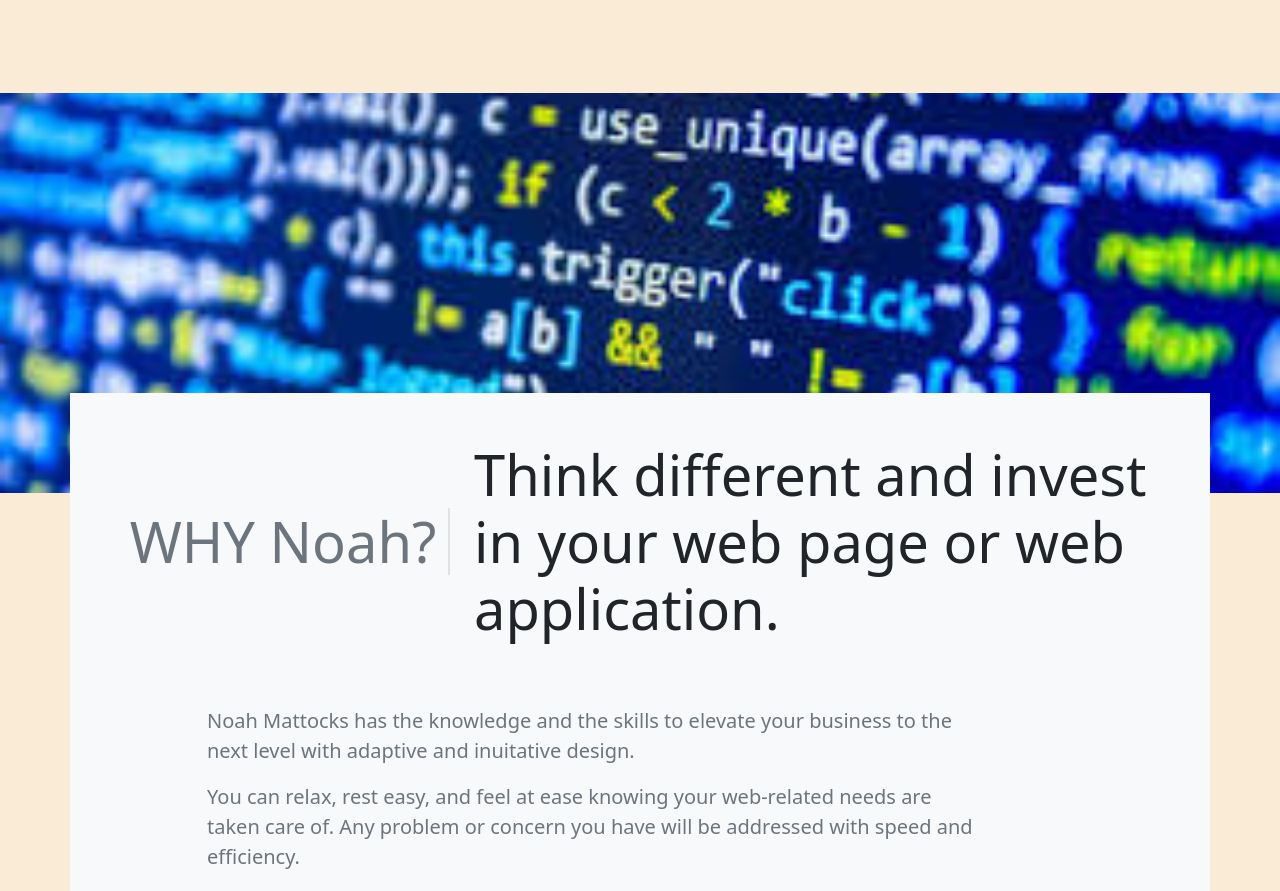
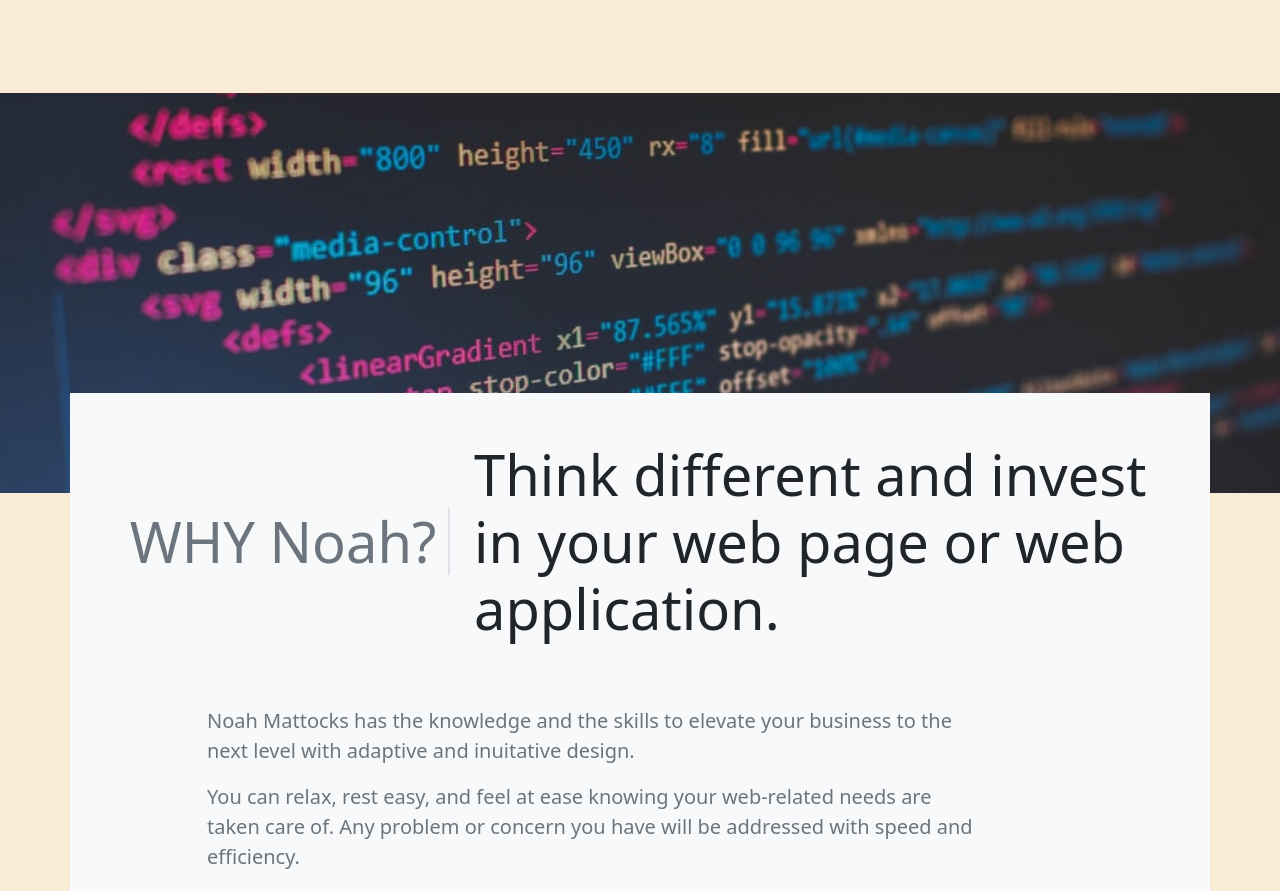
Before and after one commit to TheHalfrican/Noah-Mattocks-Portfolio, a plain HTML site: page index.html in a window 1280 px wide. Shown: the part 1286-2177 px from the top of the page. Drawn offline with nearby package versions, Linux system fonts and the light colour scheme.

Commit message:
updated footer image and added resume to dropdown navbar

```diff
--- a/index.html
+++ b/index.html
@@ -24,6 +24,7 @@
               <ul class="dropdown-menu dropdown-menu-dark" aria-labelledby="navbarDarkDropdownMenuLink">
                 <li><a class="dropdown-item" href="https://www.linkedin.com/in/noah-mattocks-3030bb235/">LinkedIn</a></li>
                 <li><a class="dropdown-item" href="https://github.com/TheHalfrican">GitHub</a></li>
+                <li><a class="dropdown-item" href="#">Resume</a></li>
               </ul>
             </li>
           </ul>
@@ -113,7 +114,7 @@ max-height:35vh">
 </div>
 
 
-<div class="d-flex container-fluid" lc-helper="background" style="height:50vh;background:url(./assets/images/coding\ wallpaper.jpeg)  center / cover no-repeat;">
+<div class="d-flex container-fluid" lc-helper="background" style="height:50vh;background:url(./assets/images/coding\ thing.jpeg)  center / cover no-repeat;">
 </div>
 <div class="container p-5 bg-light" style="margin-top:-100px">
 	<div class="row">
```
Also changed, not shown: assets/images/coding thing.jpeg (added).
